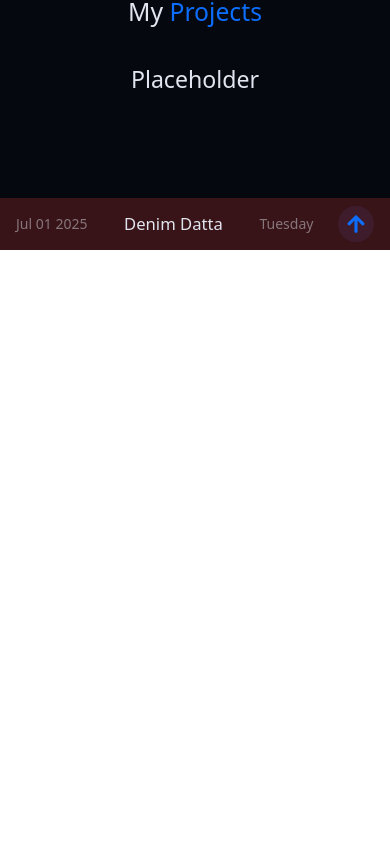
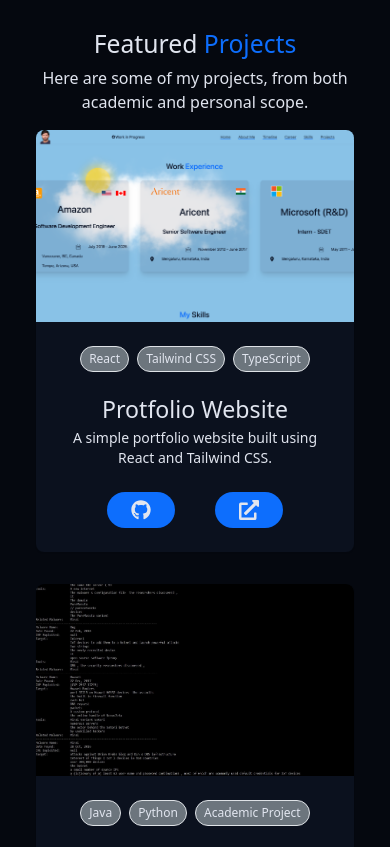
Before and after one commit to denimdatta/denimdatta.github.io, a React (Vite) app: page / in a window 390 px wide. Shown: the part 9917-10764 px from the top of the page. Before the commit the page ends 10167 px from the top, so only its background shows below. Built offline with nearby package versions, Linux system fonts and the light colour scheme.

Commit message:
Add Projects in Project Section

```diff
--- a/src/components/Projects.tsx
+++ b/src/components/Projects.tsx
@@ -1,16 +1,122 @@
 import {CN} from "../lib/Utils";
+import {FaArrowRight, FaExternalLinkAlt, FaGithub} from "react-icons/fa";
+
+const projects = [
+	{
+		id: 1,
+		title: "Protfolio Website",
+		description: "A simple portfolio website built using React and Tailwind CSS.",
+		image: "images/projects/Portfolio.png",
+		tags: ["React", "Tailwind CSS", "TypeScript"],
+		githubUrl: "https://github.com/denimdatta/denimdatta.github.io",
+		demoUrl: "https://denimdatta.github.io",
+	},
+	{
+		id: 2,
+		title: "Malware Family Analysis",
+		description: "Tool to extract/collect data from predefined websites for a given Malware name " +
+			"and parse it to obtain the Malware summary using Python and Java",
+		image: "images/projects/MalwareFamilyAnalysis.jpeg",
+		tags: ["Java", "Python", "Academic Project"],
+		githubUrl: "https://github.com/arpitmohanty9/NLP_MalwareFamilyAnalysis",
+		demoUrl: "",
+	},
+	{
+		id: 3,
+		title: "Secure Banking System",
+		description: "",
+		image: "images/projects/SecureBankingSystem.jpeg",
+		tags: ["Java", "Academic Project"],
+		githubUrl: "https://github.com/kjayashr/secure-banking-system-group3",
+		demoUrl: "",
+	},
+];
+
+function isEmptyString(value: string | null | undefined): boolean {
+	return value === null || value === undefined || value === "";
+};
 
 function Projects() {
 	return (
 		<section id="projects"
-				 className="relative px-4 py-16">
-			<div className="row text-center">
+				 className={CN("relative px-4 py-24")}>
+			<div className={CN("container mx-auto max-w-5xl")}>
 				<h2 className={CN("text-3xl md:text-4xl font-bold mb-12 text-center")}>
-					My <span className="text-primary">Projects</span>
+					Featured <span className="text-primary">Projects</span>
 				</h2>
-				<div className="py-8">
-					<h3>Placeholder</h3>
+
+				<p className="text-center text-muted-foreground mb-12 max-w-2xl mx-auto">
+					Here are some of my projects, from both academic and personal scope.
+				</p>
+
+				<div className="grid grid-cols-1 md:grid-cols-2 lg:grid-cols-3 gap-8">
+					{projects.map((project, key) => (
+						<div key={key}
+							 className={CN("group bg-card rounded-lg overflow-hidden shadow-xs card-hover")}>
+							<div className="h-48 overflow-hidden">
+								<img
+									src={project.image}
+									alt={project.title}
+									className={CN("w-full h-full object-cover transition-transform",
+										"duration-500 group-hover:scale-110")}
+								/>
+							</div>
+
+							<div className="p-6">
+								<div className="flex flex-wrap gap-2 mb-4 justify-center">
+									{project.tags.map((tag, index) => (
+										<span key={index}
+											  className={CN("px-2 py-1 text-xs font-medium border",
+												  "rounded-full bg-secondary text-secondary-foreground")}>
+											{tag}
+										</span>
+									))}
+								</div>
+
+								<h3 className="text-xl font-semibold mb-1"> {project.title}</h3>
+								<p className="text-muted-foreground text-sm mb-4">
+									{project.description}
+								</p>
+								<div className="flex items-center justify-center">
+									<div className="flex space-x-10">
+										<a
+											href={project.githubUrl}
+											target="_blank"
+											className={CN("px-6 py-2 rounded-full",
+												"transition-colors duration-300 bg-primary")}
+										>
+											<span className={CN("text-foreground")}>
+												<FaGithub size={20}/>
+											</span>
+										</a>
+										<a
+											href={project.demoUrl}
+											target="_blank"
+											className={CN("px-6 py-2 rounded-full",
+												"transition-colors duration-300 bg-primary",
+												isEmptyString(project.demoUrl) ? "pointer-events-none opacity-50" : "")}
+										>
+											<span
+												className={CN("text-foreground")}>
+												<FaExternalLinkAlt size={20}/>
+											</span>
+										</a>
+									</div>
+								</div>
+							</div>
+						</div>
+					))};
 				</div>
+
+				<div className="text-center mt-12">
+					<a className={CN("cosmic-button w-fit flex items-center mx-auto gap-2")}
+					   target="_blank"
+					   href="https://github.com/denimdatta"
+					>
+						Check My Github <FaArrowRight size={16}/>
+					</a>
+				</div>
+
 			</div>
 		</section>
 	);
--- a/src/index.css
+++ b/src/index.css
@@ -209,7 +209,7 @@
 }
 
 @utility cosmic-button {
-	@apply px-6 py-2 rounded-full bg-primary text-primary-foreground font-medium
+	@apply px-6 py-2 rounded-full bg-card text-background font-medium
 	transition-all duration-300 hover:shadow-[0_0_10px_rgba(139,92,246,0.5)]
 	hover:scale-105 active:scale-95;
 }
```
Also changed, not shown: public/images/projects/MalwareFamilyAnalysis.jpeg (added), public/images/projects/Portfolio.png (added).
